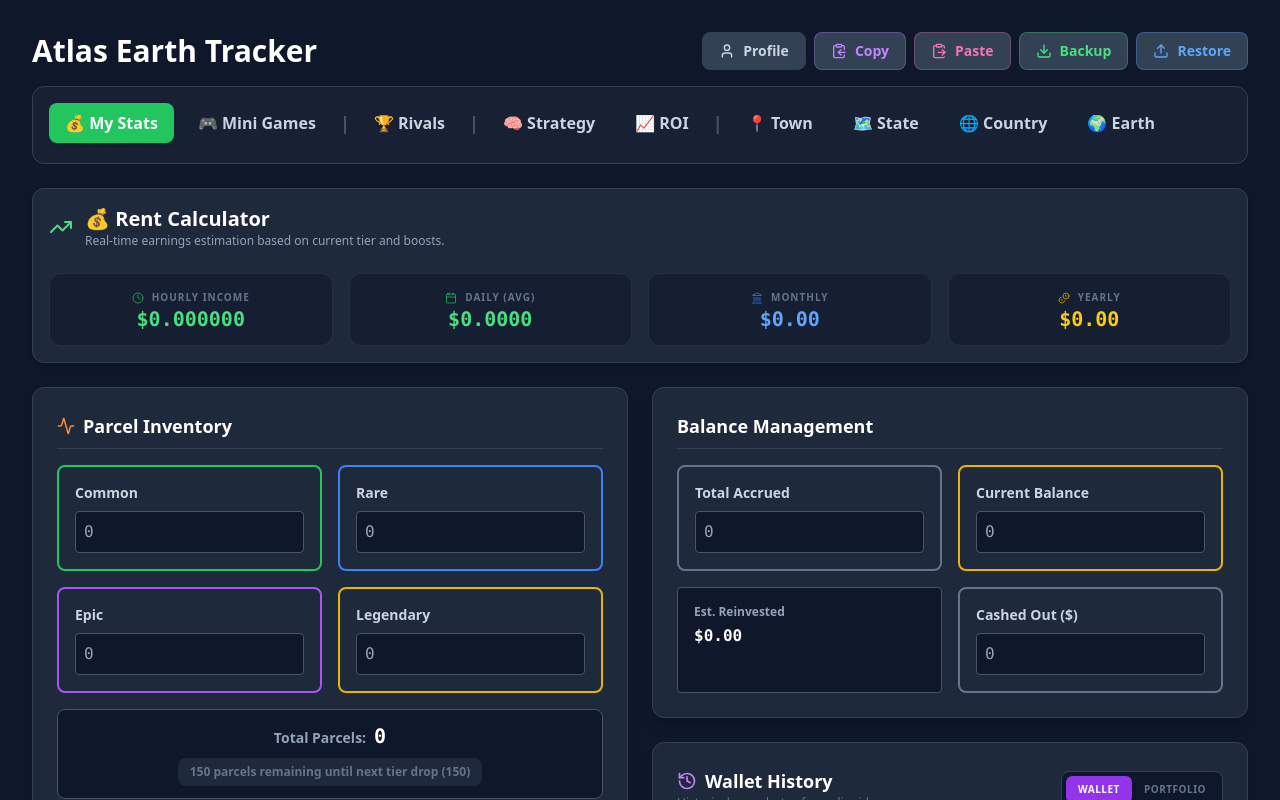
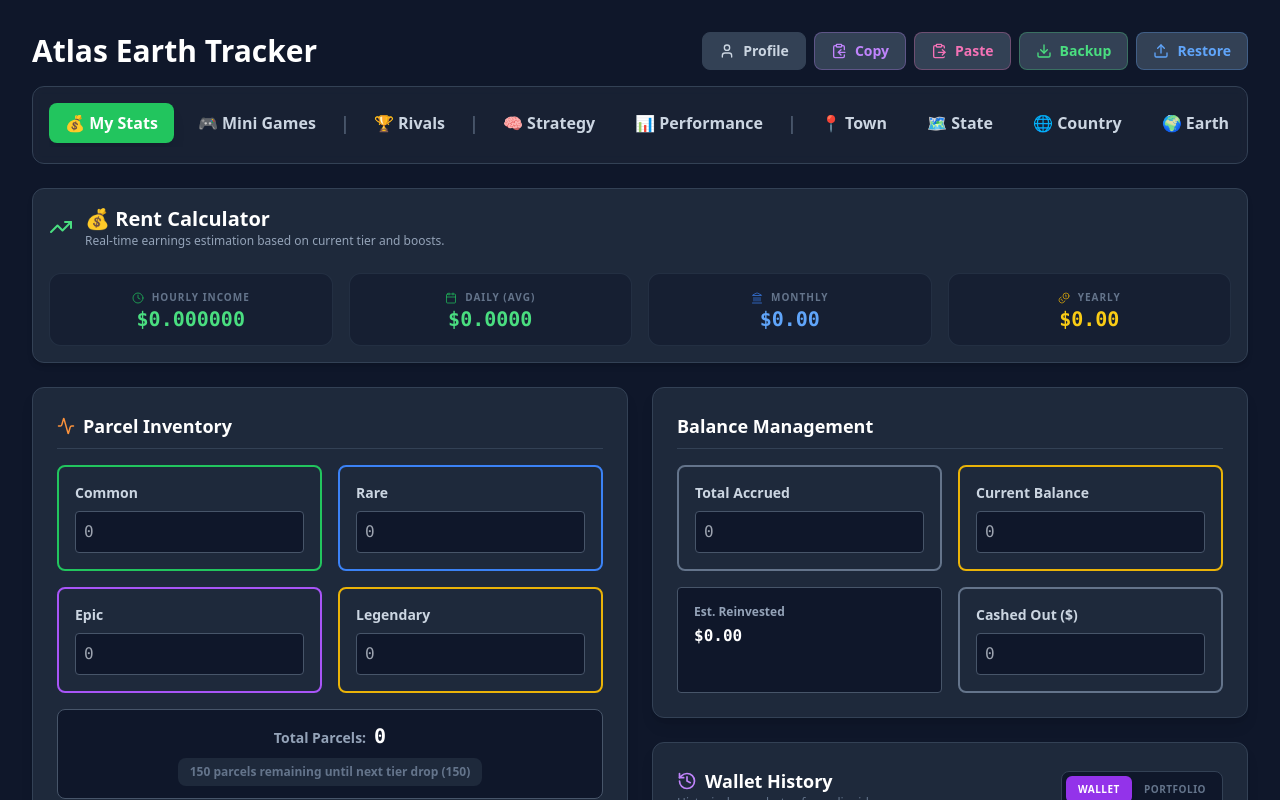
Before and after one commit to RyanGo83/Atlas-Earth-Tracker, a React (Vite) app: page / in a window 1280 px wide. Shown: the top 800 px of the page. Built offline with nearby package versions, Linux system fonts and the light colour scheme.

Commit message:
Update App.tsx

```diff
--- a/App.tsx
+++ b/App.tsx
@@ -20,7 +20,7 @@
   EARTH = 'EARTH',
   MINIGAME = 'MINIGAME',
   STRATEGY = 'STRATEGY',
-  ROI = 'ROI'
+  ROI = 'ROI'  // Displayed as "Performance" — kept as ROI internally to preserve data keys
 }
 
 // Keys used across the app
@@ -447,7 +447,7 @@
 
             <span className="text-slate-600 font-bold text-lg select-none shrink-0">|</span>
 
-            {/* Group 3: Strategy & ROI */}
+            {/* Group 3: Strategy & Performance */}
             <NavButton
               isActive={activeTab === Tab.STRATEGY}
               onClick={() => setActiveTab(Tab.STRATEGY)}
@@ -457,7 +457,7 @@
             <NavButton
               isActive={activeTab === Tab.ROI}
               onClick={() => setActiveTab(Tab.ROI)}
-              label="📈 ROI"
+              label="📊 Performance"
               activeColor="bg-cyan-500 text-white"
             />
 
```
